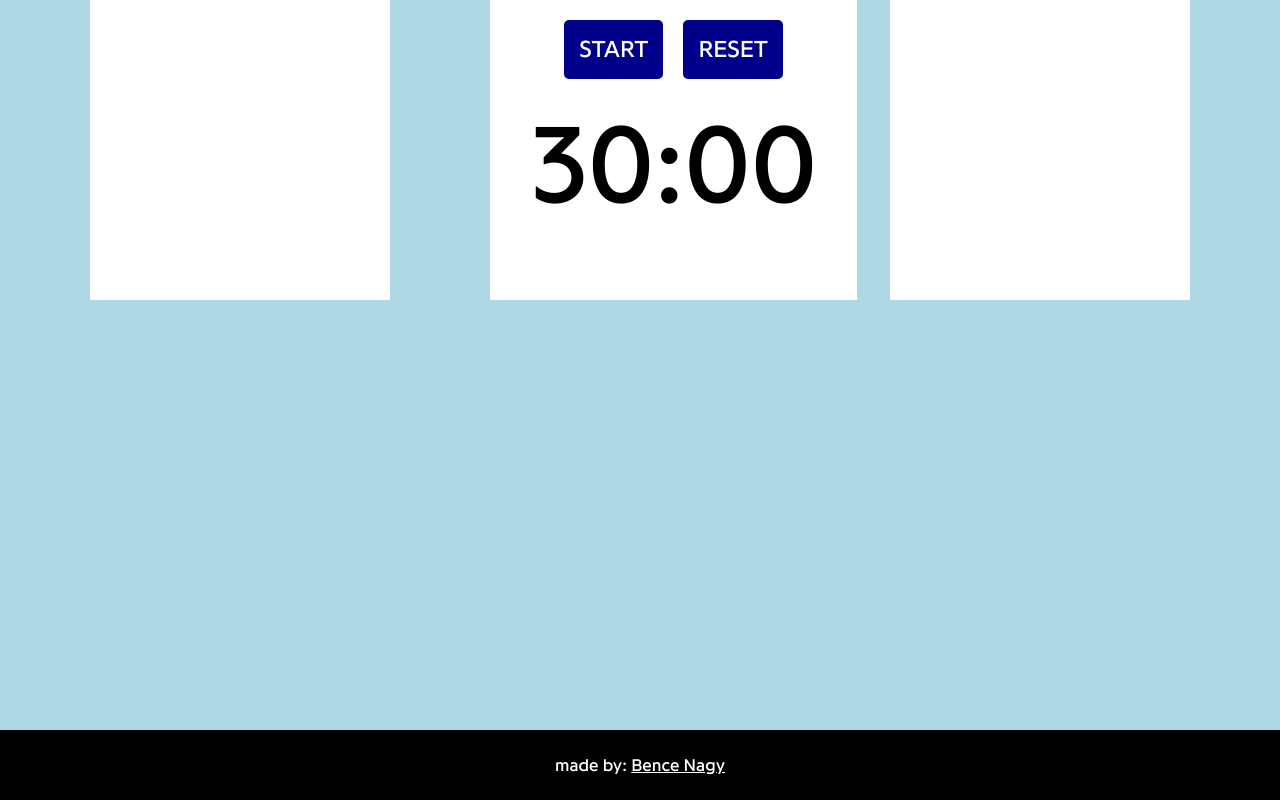
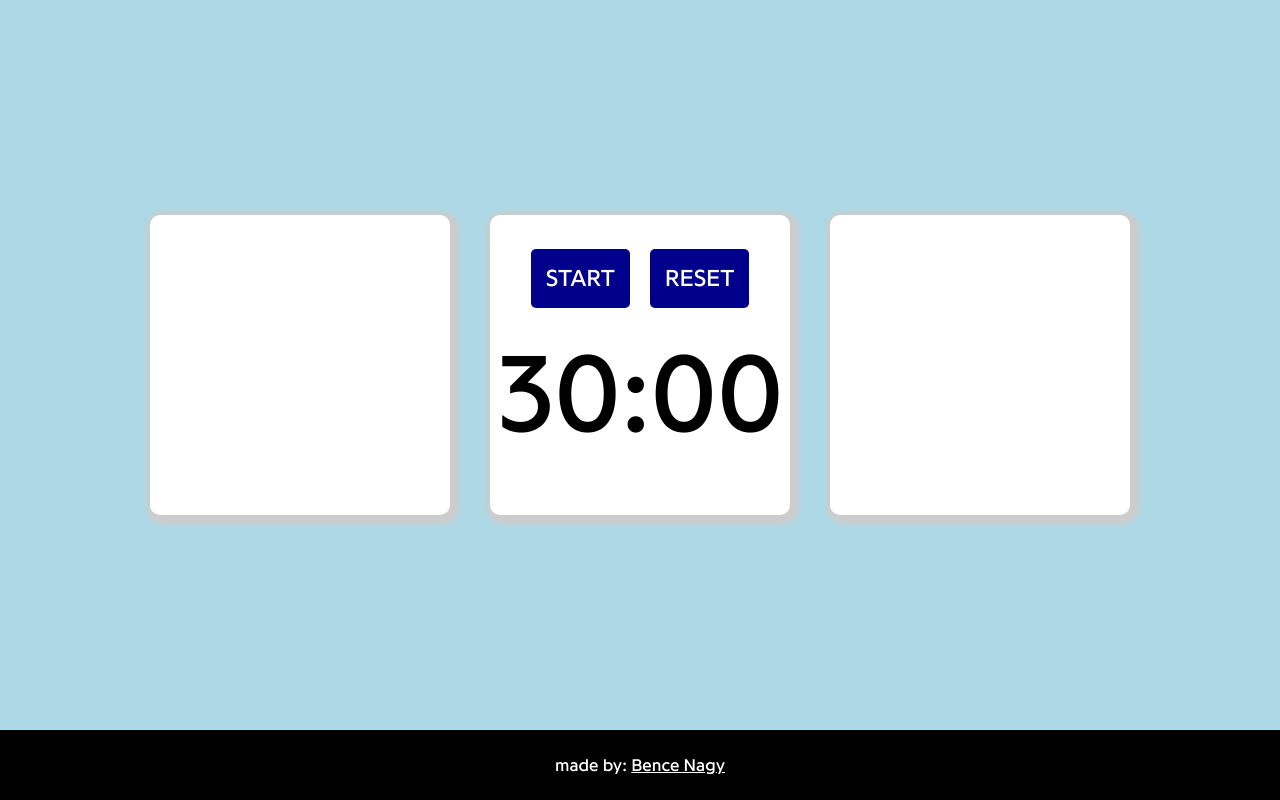
Before and after one commit to nagyb3/productivity-timer, a React (Create React App) app: page / in a window 1280 px wide. Built offline with nearby package versions, Linux system fonts and the light colour scheme.

Commit message:
better 3 part layout css

```diff
--- a/src/App.css
+++ b/src/App.css
@@ -18,9 +18,12 @@ button {
 }
 
 .countdown-container {
-	width: fit-content;
 	background-color: white;
 	padding: 20px;
+	display: flex;
+	flex-direction: column;
+	justify-content: center;
+	align-items: center;
 }
 
 .countdown-container > p {
@@ -35,13 +38,14 @@ button {
 	display: grid;
 	grid-template-rows: 300px;
 	grid-template-columns: repeat(3, 300px);
-	gap: 100px;
-	min-height: calc(100vh - 70px);
+	gap: 40px;
+	height: 100%;
+	box-sizing: border-box;
 }
 
 @media only screen and (max-width: 1100px) {
 	.app-container {
-		grid-template-columns: 300px;
+		grid-template-columns: 50vw;
 		grid-template-rows: repeat(3, 300px);
 	}
 }
@@ -112,11 +116,17 @@ main {
 	display: flex;
 	align-items: center;
 	justify-content: center;
-	height: 100%;
-	/* height: calc(100vh - 70px); */
+	min-height: calc(100vh - 70px);
 	background-color: lightblue;
+	padding: 50px;
+	box-sizing: border-box;
 }
 
 .page-container {
 	min-height: 100vh;
 }
+
+.timelogger-container, .countdown-container {
+	border-radius: 10px;
+	box-shadow: 3px 3px 5px 6px #ccc;
+}
```
